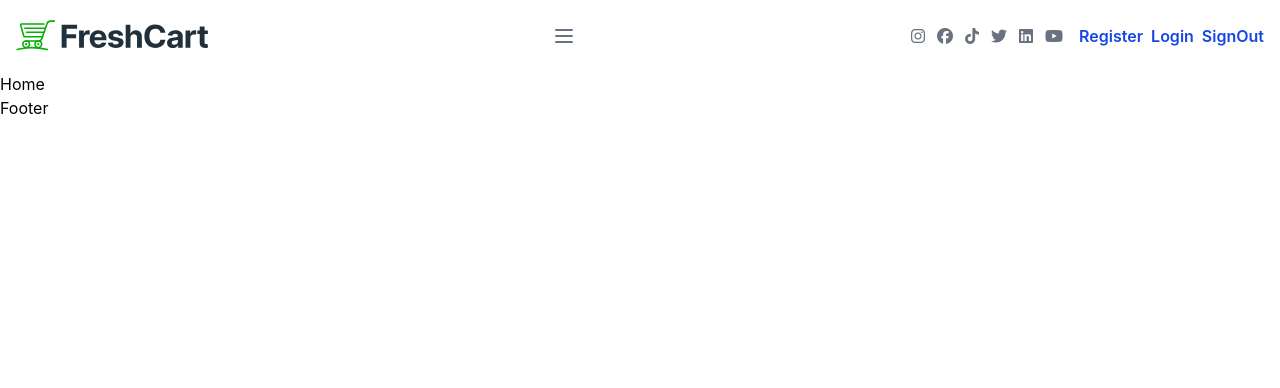
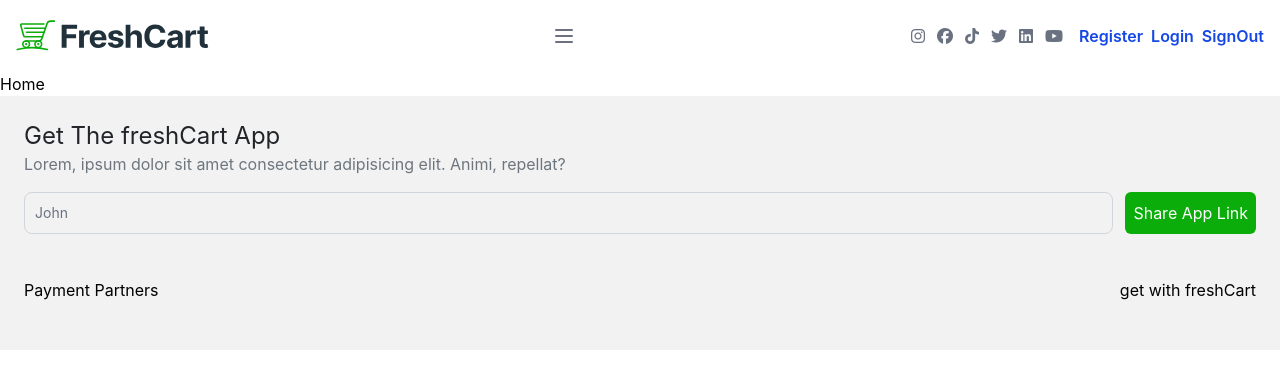
Before and after one commit to MaiMeselhi/E-Commerce-using-React-js, a React (Vite) app in the folder freshCart/: page / in a window 1280 px wide. Shown: the top 388 px of the page. Built offline with nearby package versions, Linux system fonts and the light colour scheme.

Commit message:
handle Footer and NotFound Components

```diff
--- a/freshCart/src/components/Footer/Footer.jsx
+++ b/freshCart/src/components/Footer/Footer.jsx
@@ -5,8 +5,25 @@ export default function Footer() {
   useEffect
     const [count,setCount] = useState (0)
   return (
-    <div>
-      Footer
-    </div>
+    <footer className='bg-[rgb(242,242,242)]   w-screen p-6'>
+      <div className="container w-full">
+        <h2 className='text-2xl text-[#212529]'>Get The freshCart App</h2>
+        <p className='text-[#6d767e] mb-4 font-light'>Lorem, ipsum dolor sit amet consectetur adipisicing elit. Animi, repellat?</p>
+        <div className="flex mb-5">
+           <input className=" border border-gray-300 text-gray-900 text-sm rounded-lg focus:ring-blue-500 focus:border-blue-500 block grow me-3 p-2.5" placeholder="John" required />
+           <button className='bg-[#0aad0a] text-white rounded-md p-2'>Share App Link</button>
+       </div>
+
+      <div className="partner flex  justify-between py-6">
+        <div className="payment">
+        <p>Payment Partners</p>
+        </div>
+        <div className="app">
+          <p>get with freshCart</p>
+        </div>
+        </div>
+      </div>
+
+    </footer>
   )
 }
--- a/freshCart/src/components/NotFound/NotFound.jsx
+++ b/freshCart/src/components/NotFound/NotFound.jsx
@@ -1,12 +1,14 @@
 import React, { useEffect, useState } from 'react'
+import notFoundImage from '../../assets/images/error.svg'
+
 import styles from './NotFound.module.css'
 
 export default function NotFound() {
   useEffect
     const [count,setCount] = useState (0)
   return (
-    <div>
-      NotFound
+    <div className='container'>
+     <img src={notFoundImage} alt="notFoundImage" className='m-auto' ></img>
     </div>
   )
 }
--- a/freshCart/tailwind.config.js
+++ b/freshCart/tailwind.config.js
@@ -13,6 +13,9 @@ export default {
       colors:{
         "main":"#0aad0a"
       },
+      container : {
+        center :true
+      },
     },
   },
   plugins: [flowbitePlugin],
```
